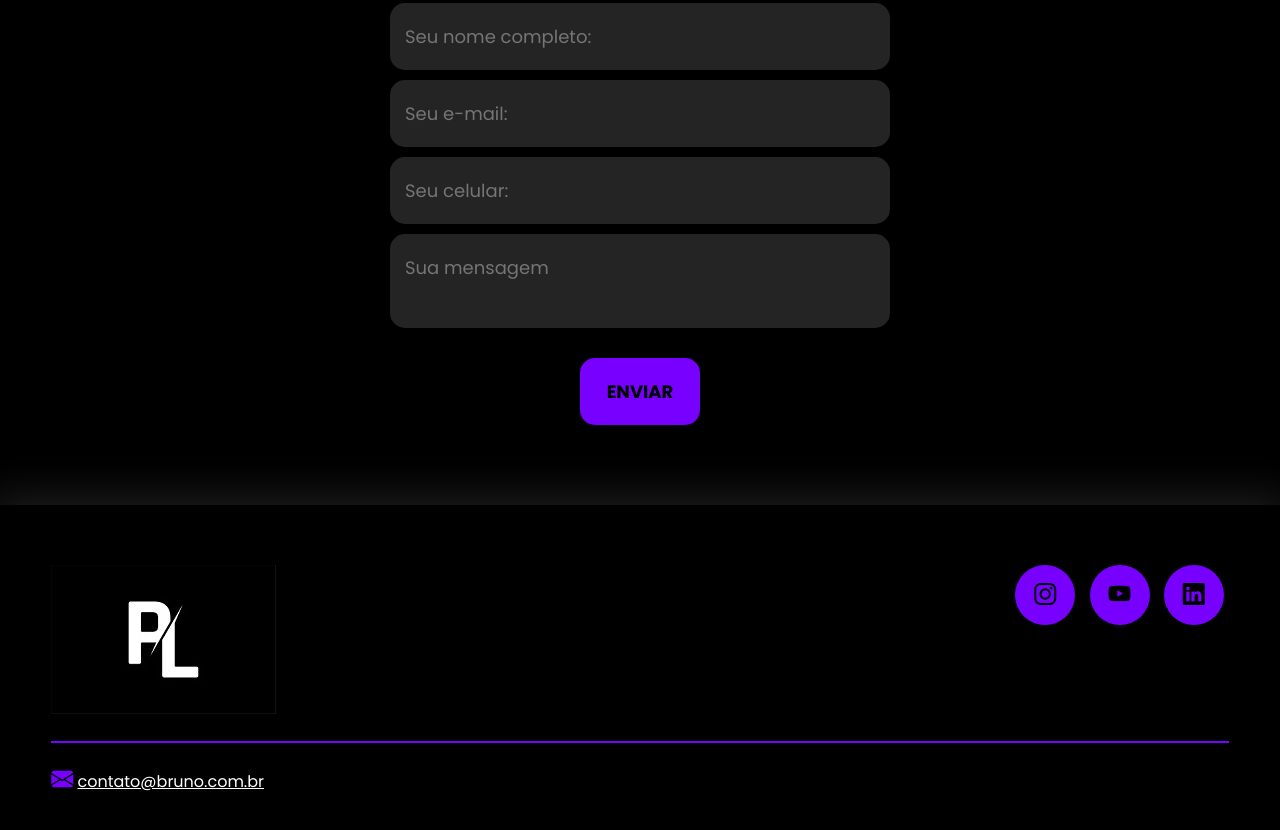
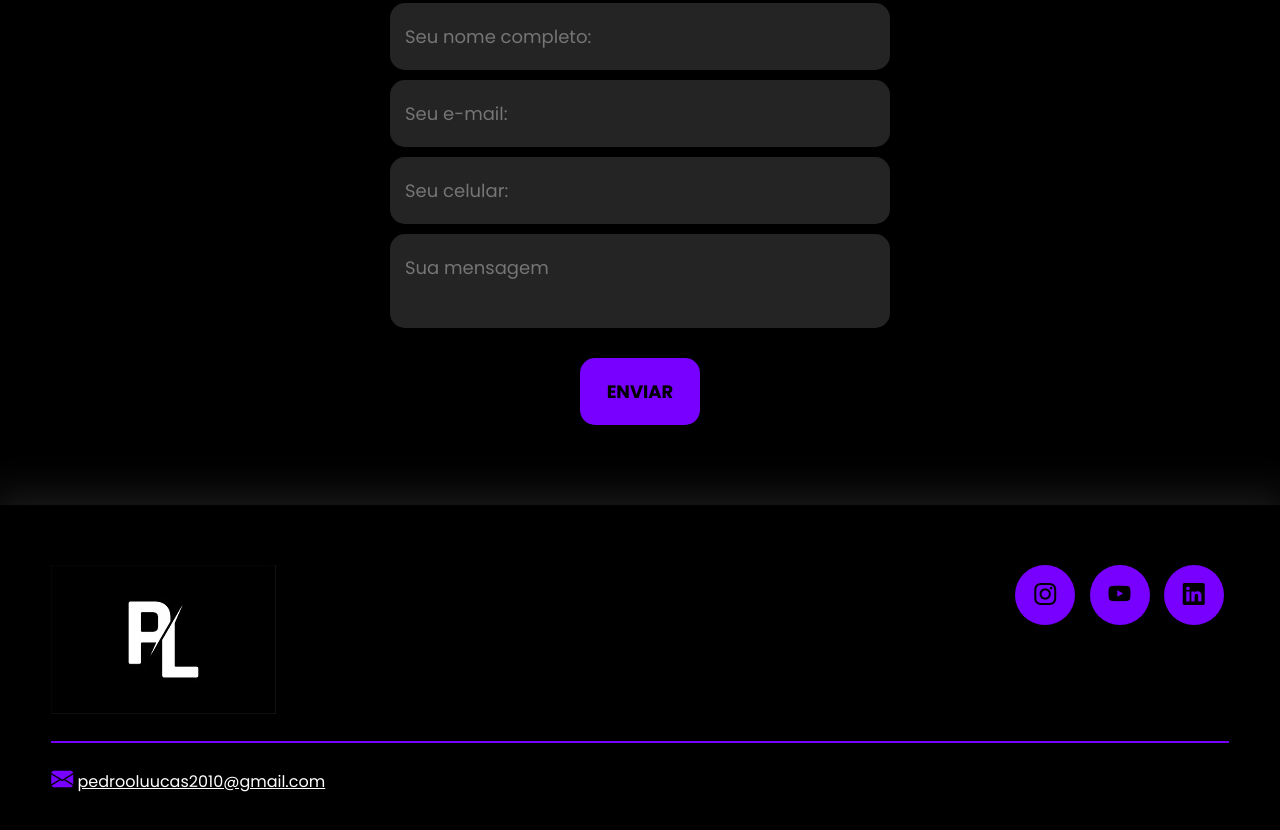
Before and after one commit to pedrooluucas/meu-portifolio, a plain HTML site: page index.html in a window 1280 px wide. Shown: the part 2632-3462 px from the top of the page. Drawn offline with nearby package versions, Linux system fonts and the light colour scheme.

Commit message:
Entrando com GMAIL

```diff
--- a/index.html
+++ b/index.html
@@ -183,7 +183,7 @@
             </div><!--line-footer-->
 
             <div class="line-footer borda">
-                <p><i class="bi bi-envelope-fill"></i> <a href="mailto:contato@bruno.com.br">contato@bruno.com.br</a></p>
+                <p><i class="bi bi-envelope-fill"></i> <a href="mailto:pedrooluucas2010@gmail.com">pedrooluucas2010@gmail.com</a></p>
             </div><!--line-footer-->
         </div><!--interface-->
     </footer>
```
